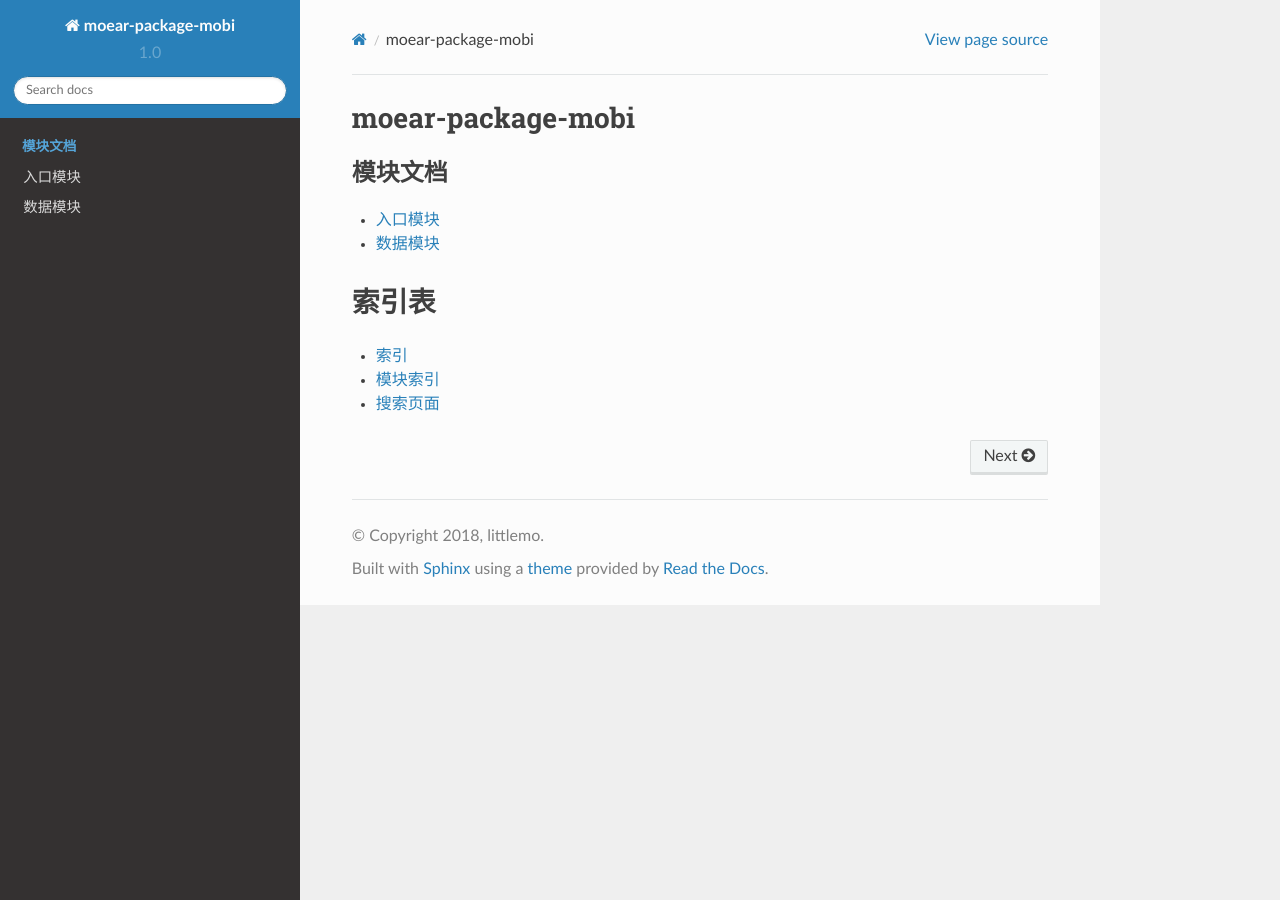
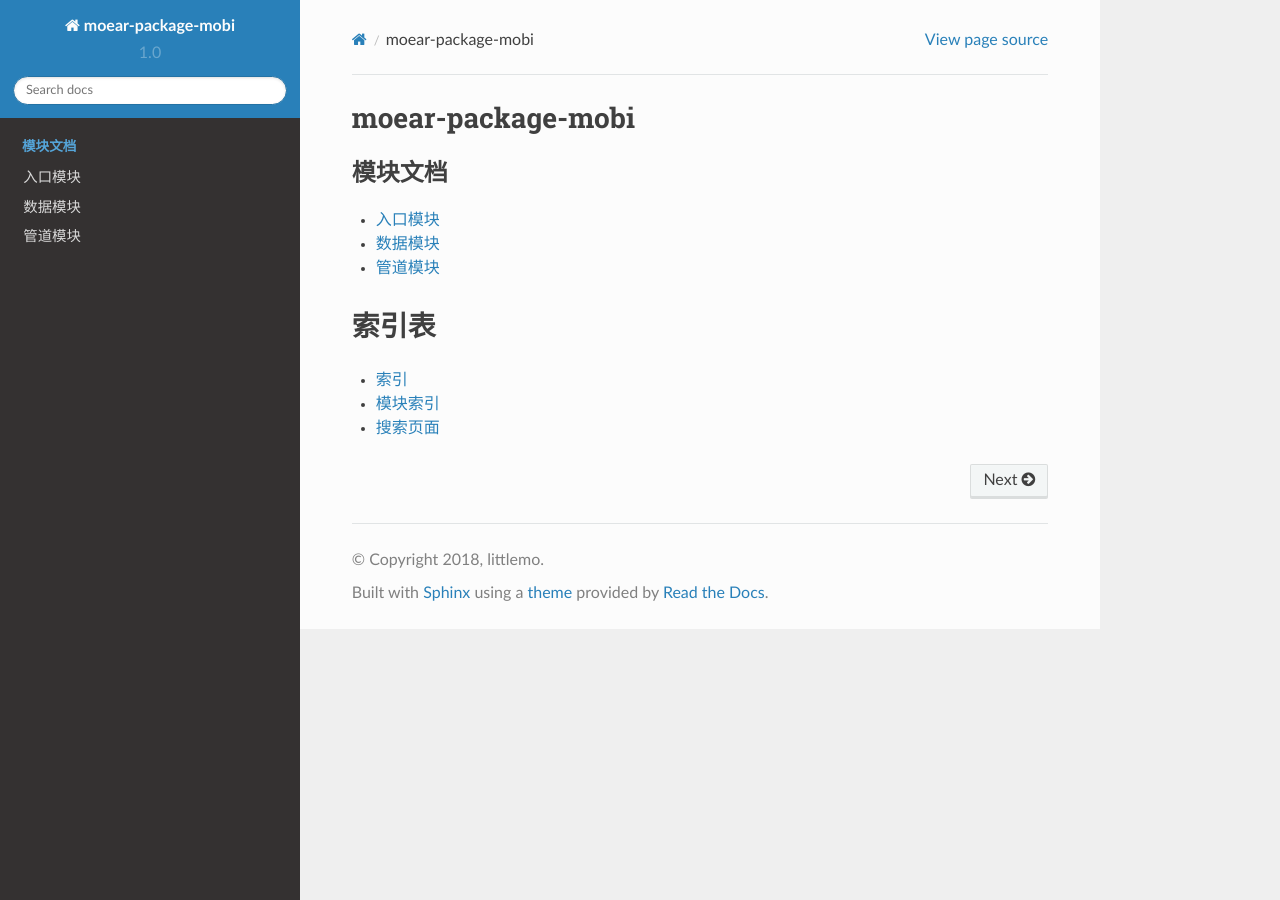
Before and after one commit to littlemo/moear-package-mobi, a Sphinx documentation site: the page built from docs/source/index.rst, in a window 1280 px wide. Built offline with Sphinx 7.4.7 and the Read the Docs theme 2.0.0, drawn with Linux system fonts in a browser that asks for light colours; formulas are drawn with MathJax 3.

Commit message:
F: 创建管道模块的autodoc页，并添加到主索引页中

```diff
--- a/docs/source/index.rst
+++ b/docs/source/index.rst
@@ -16,6 +16,7 @@ moear-package-mobi
 
    module/entry
    module/item
+   module/pipelines
 
 
 索引表
--- /dev/null
+++ b/docs/source/module/pipelines.rst
@@ -0,0 +1,7 @@
+.. _module-pipelines:
+
+========
+管道模块
+========
+
+.. automodule:: moear_package_mobi.pipelines
```
